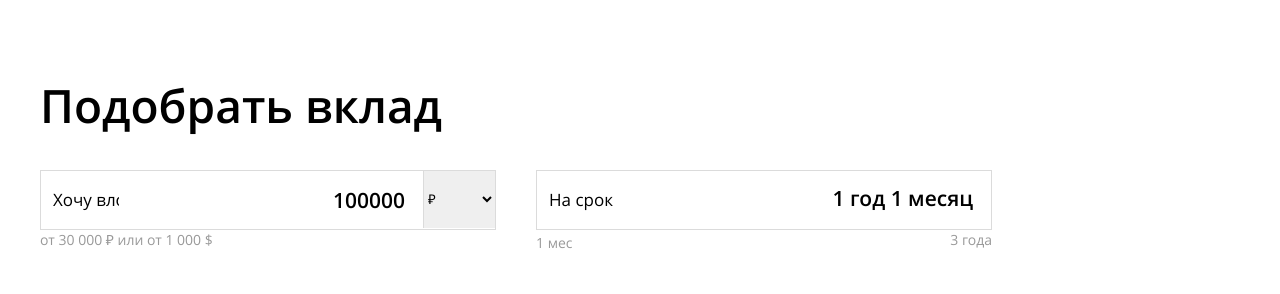
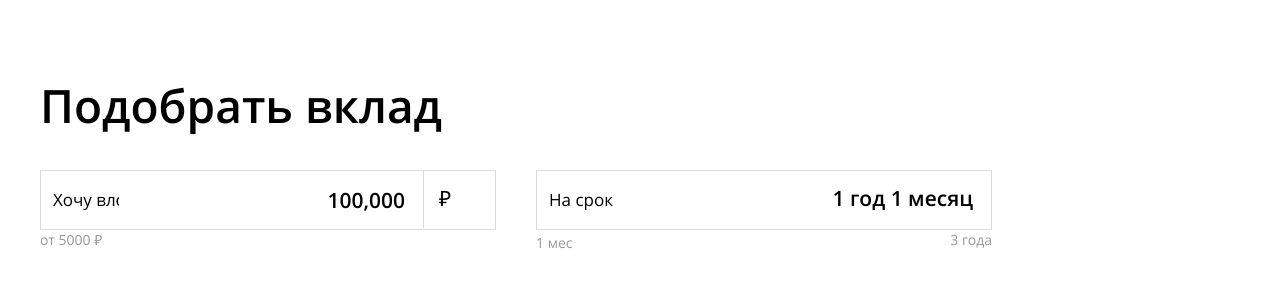
Before and after one commit to dhelly-ap/work_practice_react, a React (Create React App) app: page / in a window 1280 px wide. Shown: the top 294 px of the page. Built offline with nearby package versions, Linux system fonts and the light colour scheme.

Commit message:
react app

```diff
--- a/src/App/App.js
+++ b/src/App/App.js
@@ -11,8 +11,10 @@ const params = {
             {id : "adding", text : "Хочу пополнять"},
             {id : "removing", text : "Хочу снимать"},
             {id : "online", text : "Открою онлайн"}],
+    sum_min: 5000,
+    period_from: 1,
+    period_to: 36
 };
-
 
 function App() {
   return (
--- a/src/Components/Form/Form.js
+++ b/src/Components/Form/Form.js
@@ -7,6 +7,8 @@ import './Form.css';
 export default class Form extends React.Component {
     constructor(props) {
         super(props);
+        Form.onKeyDownChange = Form.onKeyDownChange.bind(this);
+        this.onKeyDownHandle = this.onKeyDownHandle.bind(this);
         this.handleCheckChange = this.handleCheckChange.bind(this);
         this.handleInputChange = this.handleInputChange.bind(this);
         this.handleBlurChange = this.handleBlurChange.bind(this);
@@ -18,6 +20,49 @@ export default class Form extends React.Component {
             input_money: 100000
         };
     }
+    static onKeyDownChange(e){
+        if (!((e.key >= '0' && e.key <= '9')
+            || e.key === 'ArrowLeft'
+            || e.key === 'ArrowRight'
+            || e.key === 'ArrowUp'
+            || e.key === 'ArrowDown'
+            || e.key === 'Delete'
+            || e.key === 'Tab'
+            || e.key === 'Backspace'
+            || e.key === 'Enter'
+        ))
+            e.preventDefault();
+    };
+
+    onKeyDownHandle(e){
+        Form.onKeyDownChange(e);
+        if (e.key === 'Enter')
+            this.handleBlurChange(e);
+    }
+
+    handleInputChange (e){
+        let value = (e.target.value);
+        value = parseInt(value.replace(/\s+/g, ''));
+        if (!value)
+            value = 0;
+
+        if (value > 99999999)
+           value = 99999999;
+        if (typeof value === "number")
+            this.setState({input_money: value});
+
+    }
+
+    handleBlurChange(e){
+        let value = e.target.value;
+        value = parseInt(value.replace(/\s+/g, ''));
+        if (!value)
+            value = 0;
+        if (value < this.props.sum_min)
+            value = this.props.sum_min;
+        this.setState({input_money: value});
+    }
+
     handleCheckChange (check, check_id){
         this.setState({check_id: check_id});
 
@@ -34,26 +79,6 @@ export default class Form extends React.Component {
         }
     };
 
-    handleInputChange (e){
-        let value = (e.target.value);
-        value = Number(value);
-        console.log(value);
-        if (value > 99999999)
-           value = 99999999;
-        this.setState({input_money: value});
-
-        // let price = value;
-        // price = price.toString().replace(/(\d)(?=(\d{3})+$)/g, '$1 ');
-
-    }
-    handleBlurChange(e){
-        let value = e.target.value;
-        value = Number(value);
-        if (value < 1000)
-            value = 1000;
-        this.setState({input_money: value});
-    }
-
     fun_filter(arr, value){
         let new_arr = arr;
 
@@ -69,10 +94,12 @@ export default class Form extends React.Component {
     };
 
     render() {
-        const {
-            title,
+        const { title,
             deposit_info,
-            checkboxes } = this.props;
+            checkboxes,
+            sum_min,
+            period_from,
+            period_to } = this.props;
         const { input_money } = this.state;
         return(
             <div className={'form-wrap-all'}>
@@ -82,9 +109,13 @@ export default class Form extends React.Component {
                         <TopForm
                             checkboxes={checkboxes}
                             input_money={input_money}
+                            sum_min={sum_min}
+                            period_from={period_from}
+                            period_to={period_to}
                             onCheckChange={this.handleCheckChange}
                             onInputMoney={this.handleInputChange}
                             onBlurChange={this.handleBlurChange}
+                            onKeyDownChange={this.onKeyDownHandle}
                         />
                     </div>
                 </div>
--- a/src/Components/Topform/Topform.css
+++ b/src/Components/Topform/Topform.css
@@ -22,7 +22,7 @@
     color: #999999;
 }
 
-.wrap-sign span:last-child{
+.wrap-sign .sign:last-child{
     float: right;
 }
 
@@ -86,12 +86,21 @@ input:focus{
     border-left: inherit;
 }
 
-.checkboxes{
+.currency span{
+    position: absolute;
+    left: 15px;
+    top: 13px;
+    font-family: "Open Sans Semibold", sans-serif;
+    font-size: 21px;
+}
+
+.checkboxes, .wrap-box{
     display: flex;
     flex-wrap: wrap;
 }
 
-.conditions,
+.condition_label,
+.condition_check,
 .check {
     display: none;
 }
@@ -162,11 +171,12 @@ input:focus{
         margin: 30px 0;
     }
 
-    .conditions{
+    .condition_label{
         display: block;
+        margin-bottom: 20px;
     }
 
-    .conditions:after{
+    .condition_label:after{
         content: "";
         display: inline-block;
         vertical-align: middle;
@@ -177,14 +187,21 @@ input:focus{
         margin-left: 10px;
 
     }
+
     .wrap-box{
-        padding-bottom: 20px;
         display: none;
     }
 
     .wrap-box:last-child{
         padding-bottom: 0;
     }
+    .box{
+        padding-bottom: 20px;
+    }
+
+    .condition_check:checked + .wrap-box{
+        display: block;
+    }
     .input-period{
         width: auto;
     }
--- a/src/Components/Topform/Topform.js
+++ b/src/Components/Topform/Topform.js
@@ -1,40 +1,16 @@
 import React from 'react';
-// import ReactDOM from 'react-dom';
+import Form from "../Form/Form"
 import "./Topform.css"
 
 export default class TopForm extends React.Component {
     constructor(props) {
         super(props);
-        TopForm.onKeyDownChange = TopForm.onKeyDownChange.bind(this);
         this.onInputPeriodClick = this.onInputPeriodClick.bind(this);
         this.onInputPeriodChange = this.onInputPeriodChange.bind(this);
-        this.handleFocus = this.handleFocus.bind(this);
         this.state = {
             input_period_result: "1 год 1 месяц",
         };
     }
-    handleFocus (e){
-        console.log(e.target.value);
-        console.log(typeof e.target.value);
-
-    }
-    // shouldComponentUpdate(nextProps) {
-    //     if (typeof this.props.input_money === "number")
-    //         return true;
-    //     return false;
-    // }
-
-    static onKeyDownChange(e){
-        if (!((e.key >= '0' && e.key <= '9')
-            || e.key === 'ArrowLeft'
-            || e.key === 'ArrowRight'
-            || e.key === 'ArrowUp'
-            || e.key === 'ArrowDown'
-            || e.key === 'Delete'
-            || e.key === 'Tab'
-            || e.key === 'Backspace'))
-            e.preventDefault();
-    };
 
     onInputPeriodClick (e){
        let value = e.target.innerHTML;
@@ -47,8 +23,8 @@ export default class TopForm extends React.Component {
 
        value = <InputPeriod
            result={result}
-           onKeyDownChange={TopForm.onKeyDownChange}
            onInputPeriodChange={this.onInputPeriodChange}
+           period_to={this.props.period_to}
        />;
         this.setState({input_period_result: value});
     }
@@ -91,9 +67,8 @@ export default class TopForm extends React.Component {
         this.setState({input_period_result: `${year} ${year_str} ${month} ${month_str}`});
     }
 
-
     render() {
-        const { checkboxes, input_money } = this.props;
+        const { checkboxes, input_money, sum_min, period_from, period_to } = this.props;
 
         return(
             <div className={'wrap-head'}>
@@ -103,19 +78,18 @@ export default class TopForm extends React.Component {
                             <label>Хочу вложить</label>
                             <input className={"input-money"}
                                    onChange={this.props.onInputMoney}
-                                   onKeyDown={TopForm.onKeyDownChange}
-                                   onBlur={this.props.handleBlurChange}
-                                   // value={input_money.toLocaleString()}
-                                   // onFocus={this.handleFocus}
-                                   value={input_money}
+                                   onKeyDown={this.props.onKeyDownChange}
+                                   onBlur={this.props.onBlurChange}
+                                   value={input_money.toLocaleString()}
                             />
-                            <select className={'currency'}>
-                                <option>₽</option>
-                                <option>$</option>
-                            </select>
+                            <div className={'currency'}>
+                                <span>₽</span>
+                            </div>
                         </div>
                         <div className={'sign'}>
-                            от 30 000 ₽ или от 1 000 $
+                            <span>от </span>
+                            <span>{sum_min}</span>
+                            <span> ₽</span>
                         </div>
                     </div>
                     <div className={'period'}>
@@ -127,19 +101,28 @@ export default class TopForm extends React.Component {
                             </span>
                         </div>
                         <div className={'wrap-sign'}>
-                            <span className={'sign'}>1 мес</span>
-                            <span className={'sign'}>3 года</span>
+                            <span className={'sign'}>
+                                <span>{period_from}</span>
+                                <span> мес</span>
+                            </span>
+                            <span className={'sign'}>
+                                <span>{period_to/12}</span>
+                                <span> года</span>
+                            </span>
                         </div>
                     </div>
                 </div>
                 <div className={'checkboxes'}>
-                    <div className={'conditions'}>Дополнительные условия</div>
+                    <label className={'condition_label'} htmlFor={'condition_check'}>Дополнительные условия</label>
+                    <input className={'condition_check'} id={'condition_check'} type={'checkbox'}/>
+                    <div className={'wrap-box'}>
                     {checkboxes.map((item, index) =>
                         <Checkboxes
                             key={index}
                             checkbox={item.text}
                             index={item.id}
                             onCheckChange={this.props.onCheckChange}/>)}
+                    </div>
                 </div>
             </div>);
 }};
@@ -159,7 +142,7 @@ class Checkboxes extends React.Component {
     render () {
         const { checkbox, index } = this.props;
     return (
-            <div className={'wrap-box'}>
+            <div className={'box'}>
                 <input
                     className={'check'}
                     type={'checkbox'}
@@ -181,12 +164,18 @@ class InputPeriod extends React.Component{
         super(props);
         this.handleChange = this.handleChange.bind(this);
         this.handleBlur = this.handleBlur.bind(this);
+        this.onKeyDownChange = this.onKeyDownChange.bind(this);
         this.focusTextInput = this.focusTextInput.bind(this);
         this.textInput = React.createRef();
         this.state = {
             input_value: this.props.result,
             month: "месяцев"
         };
+    }
+    onKeyDownChange (e){
+        Form.onKeyDownChange(e);
+        if (e.key === 'Enter')
+            this.handleBlur(e);
     }
     focusTextInput() {
         this.textInput.current.focus();
@@ -198,8 +187,8 @@ class InputPeriod extends React.Component{
     handleChange(e){
         let value = e.target.value;
         value = Number(value);
-        if (value > 37)
-            value = 36;
+        if (value > this.props.period_to)
+            value = this.props.period_to;
         this.setState({input_value: value});
         if (value === 1)
             this.setState({month: "месяц"});
@@ -220,7 +209,7 @@ class InputPeriod extends React.Component{
                 <input
                     className={'input-period-value'}
                     value={this.state.input_value}
-                    onKeyDown={TopForm.onKeyDownChange}
+                    onKeyDown={this.onKeyDownChange}
                     onChange={this.handleChange}
                     ref={this.textInput}
                     onBlur={this.handleBlur}
```
